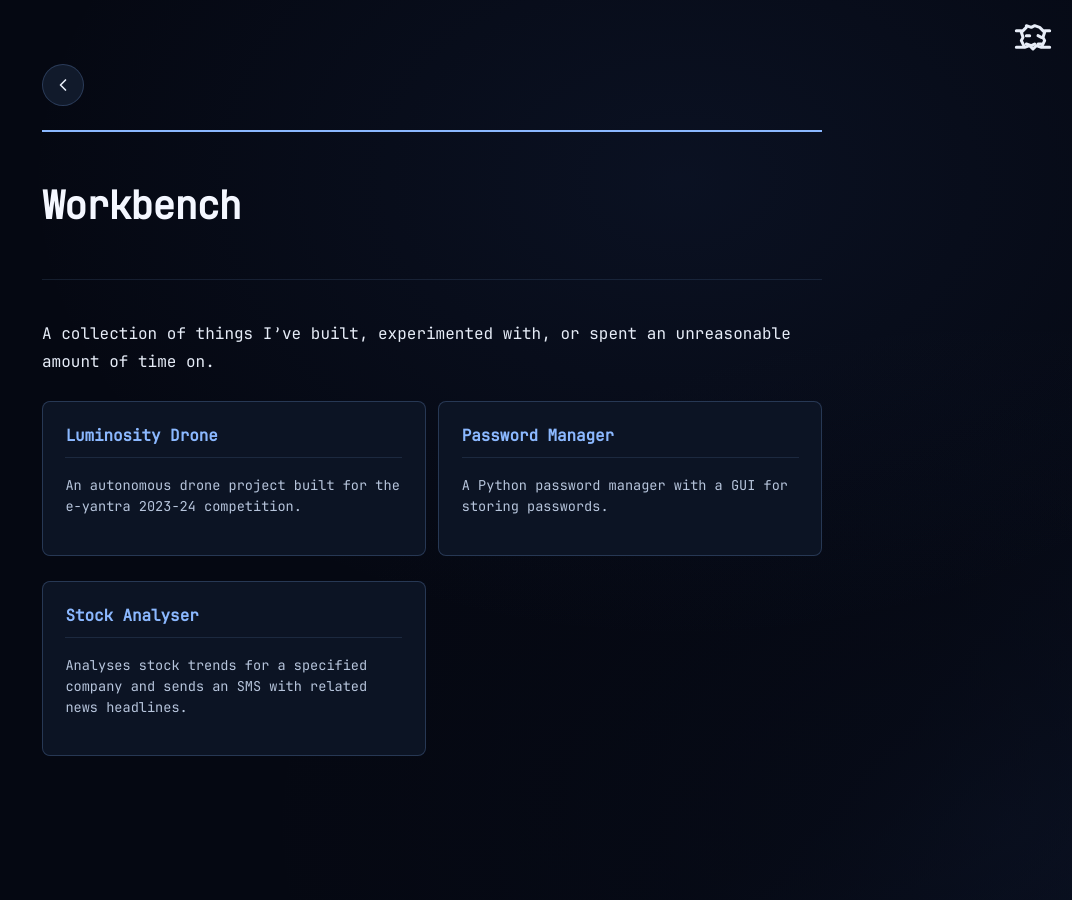
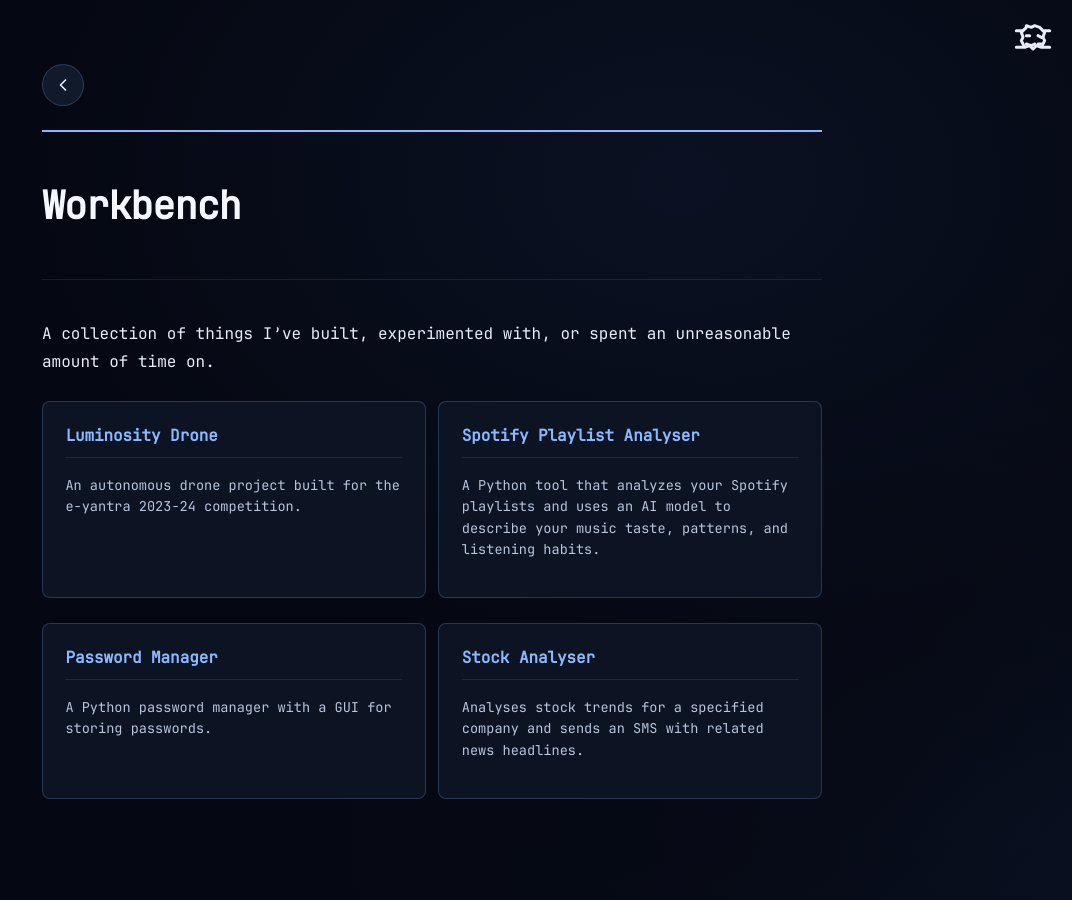
Before and after one commit to Karthik-M11/karthik-m11.github.io, a Jekyll site: the page built from pages/projects.md, in a window 1280 px wide. Shown: the whole page, without its empty margins (208-1280 px from the left). Built offline with Jekyll 4.4.1, drawn with Linux system fonts in a browser that asks for light colours.

Commit message:
Add Spotify Playlist Analyser project to the Workbench

```diff
--- a/pages/projects.md
+++ b/pages/projects.md
@@ -6,6 +6,9 @@ projects:
   - title: Luminosity Drone
     url: https://github.com/Karthik-M11/eyrc23_LD_1321
     desc: An autonomous drone project built for the e-yantra 2023-24 competition.
+  - title: Spotify Playlist Analyser
+    url: https://github.com/Karthik-M11/Spotify-Playlist-Analyser
+    desc: A Python tool that analyzes your Spotify playlists and uses an AI model to describe your music taste, patterns, and listening habits.
   - title: Password Manager
     url: https://github.com/Karthik-M11/Password-Manager
     desc: A Python password manager with a GUI for storing passwords.
```
